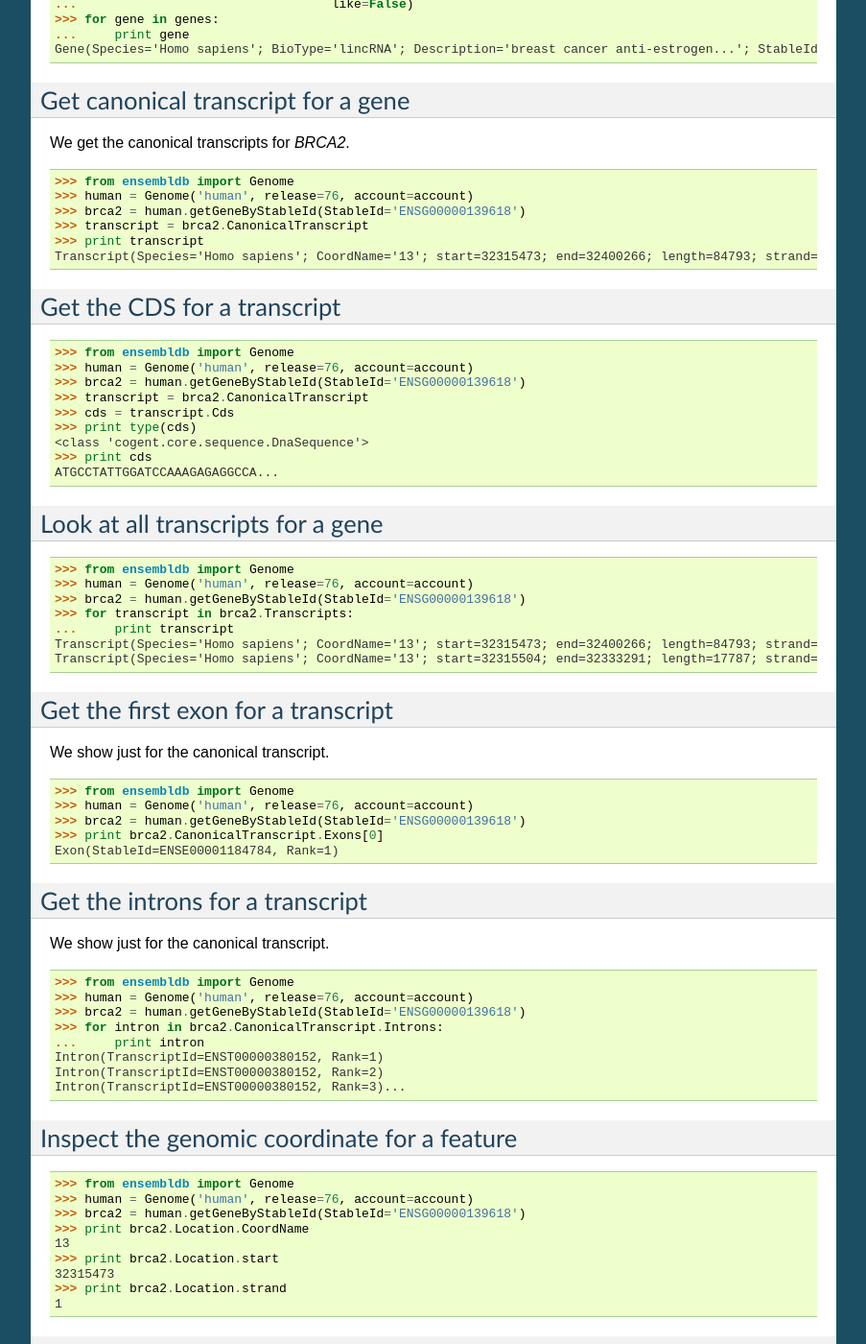
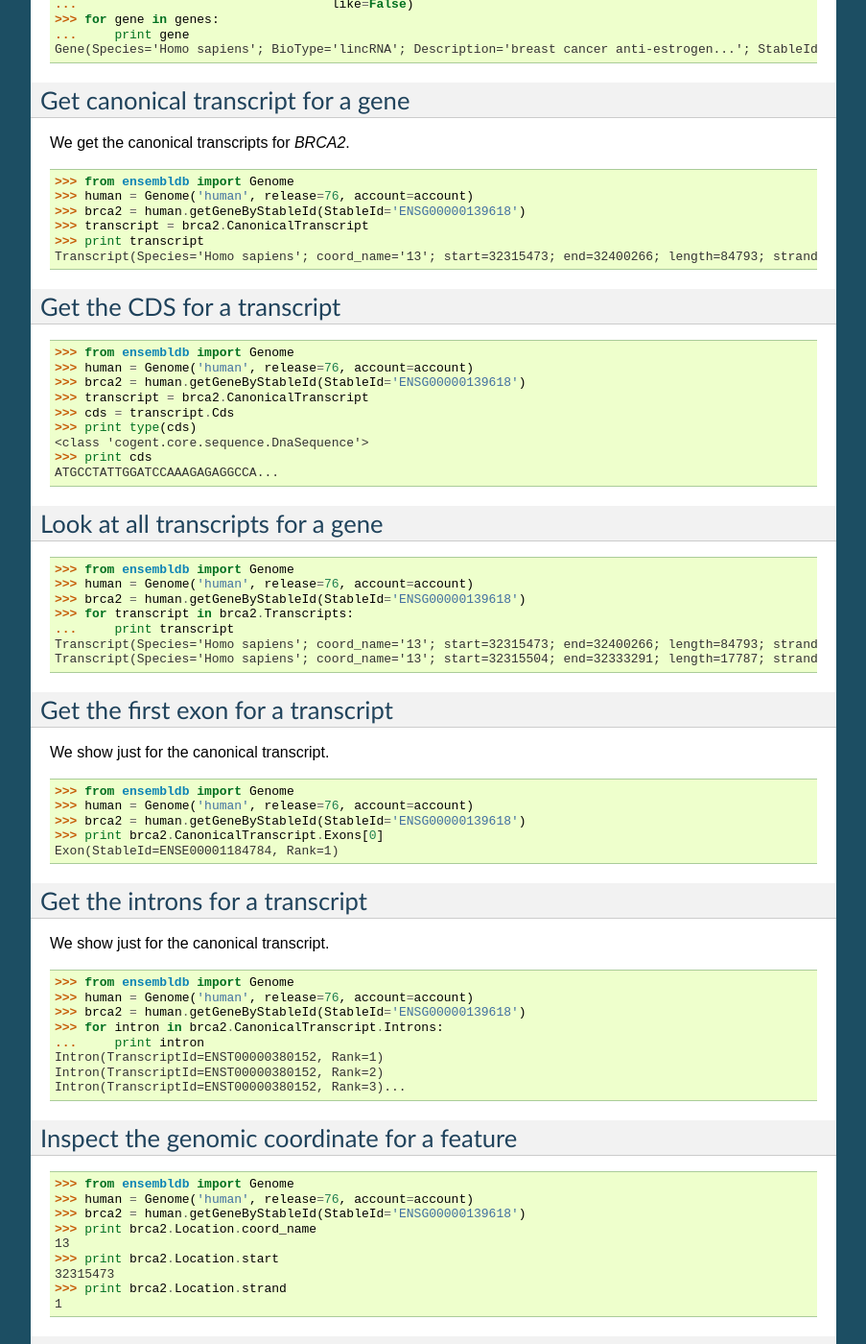
Before and after one commit to cogent3/ensembldb3, a Sphinx documentation site: the page built from doc/ensembl_snips.rst, in a window 1280 px wide and 1400 px high, scrolled down 1998 px. Shown: the whole window at 96% size, without its empty margins (198-1101 px from the left). Built offline with Sphinx 7.4.7, drawn with Linux system fonts in a browser that asks for light colours; formulas are drawn with MathJax 3; some of the changed text lies outside the part shown.

Commit message:
global rename of CoordName attribute/args to coord_name

```diff
--- a/doc/ensembl_snips.rst
+++ b/doc/ensembl_snips.rst
@@ -149,7 +149,7 @@ We get the canonical transcripts for *BRCA2*.
     >>> brca2 = human.getGeneByStableId(StableId='ENSG00000139618')
     >>> transcript = brca2.CanonicalTranscript
     >>> print transcript
-    Transcript(Species='Homo sapiens'; CoordName='13'; start=32315473; end=32400266; length=84793; strand='+')
+    Transcript(Species='Homo sapiens'; coord_name='13'; start=32315473; end=32400266; length=84793; strand='+')
 
 Get the CDS for a transcript
 ^^^^^^^^^^^^^^^^^^^^^^^^^^^^
@@ -176,8 +176,8 @@ Look at all transcripts for a gene
     >>> brca2 = human.getGeneByStableId(StableId='ENSG00000139618')
     >>> for transcript in brca2.Transcripts:
     ...     print transcript
-    Transcript(Species='Homo sapiens'; CoordName='13'; start=32315473; end=32400266; length=84793; strand='+')
-    Transcript(Species='Homo sapiens'; CoordName='13'; start=32315504; end=32333291; length=17787; strand='+')...
+    Transcript(Species='Homo sapiens'; coord_name='13'; start=32315473; end=32400266; length=84793; strand='+')
+    Transcript(Species='Homo sapiens'; coord_name='13'; start=32315504; end=32333291; length=17787; strand='+')...
 
 Get the first exon for a transcript
 ^^^^^^^^^^^^^^^^^^^^^^^^^^^^^^^^^^^
@@ -217,7 +217,7 @@ Inspect the genomic coordinate for a feature
     >>> from ensembldb import Genome
     >>> human = Genome('human', release=76, account=account)
     >>> brca2 = human.getGeneByStableId(StableId='ENSG00000139618')
-    >>> print brca2.Location.CoordName
+    >>> print brca2.Location.coord_name
     13
     >>> print brca2.Location.start
     32315473
@@ -233,13 +233,13 @@ We query the genome for repeats within a specific coordinate range on chromosome
 
     >>> from ensembldb import Genome
     >>> human = Genome('human', release=76, account=account)
-    >>> repeats = human.getFeatures(CoordName='13', start=32305473, end=32315473, feature_types='repeat')
+    >>> repeats = human.getFeatures(coord_name='13', start=32305473, end=32315473, feature_types='repeat')
     >>> for repeat in repeats:
     ...     print repeat.RepeatClass
     ...     print repeat
     ...     break
     SINE/Alu
-    Repeat(CoordName='13'; start=32305225; end=32305525; length=300; strand='-', Score=2770.0)
+    Repeat(coord_name='13'; start=32305225; end=32305525; length=300; strand='-', Score=2770.0)
 
 Get CpG island elements in a genomic interval
 ^^^^^^^^^^^^^^^^^^^^^^^^^^^^^^^^^^^^^^^^^^^^^
@@ -250,11 +250,11 @@ We query the genome for CpG islands within a specific coordinate range on chromo
 
     >>> from ensembldb import Genome
     >>> human = Genome('human', release=76, account=account)
-    >>> islands = human.getFeatures(CoordName='11', start=2129111, end=2149604, feature_types='cpg')
+    >>> islands = human.getFeatures(coord_name='11', start=2129111, end=2149604, feature_types='cpg')
     >>> for island in islands:
     ...     print island
     ...     break
-    CpGisland(CoordName='11'; start=2137721; end=2141254; length=3533; strand='-', Score=3254.0)
+    CpGisland(coord_name='11'; start=2137721; end=2141254; length=3533; strand='-', Score=3254.0)
 
 Get SNPs
 --------
@@ -359,7 +359,7 @@ alignment method in the vertebrates clade:
     >>> compara = Compara(species, release=66)
     >>> clade = "vertebrates"
     >>> chrom, start, end, strand = "X", 155754928, 155755079, "-"
-    >>> regions = compara.getSyntenicRegions(Species="mouse", CoordName=chrom,
+    >>> regions = compara.getSyntenicRegions(Species="mouse", coord_name=chrom,
     ...                                      start=start, end=end, align_method="PECAN",
     ...                                      align_clade=clade, strand=strand)
     >>> aligned_pairs = [r for r in regions]
@@ -367,9 +367,9 @@ alignment method in the vertebrates clade:
     >>> aligned_regions = [m for m in alignment.Members
     ...                    if m.Region is not None]
     >>> source_region, target_region = aligned_regions
-    >>> print source_region.Location.CoordName, source_region.Location.start, source_region.Location.end
+    >>> print source_region.Location.coord_name, source_region.Location.start, source_region.Location.end
     X 155754928 155755079
-    >>> print target_region.Location.CoordName, target_region.Location.start, target_region.Location.end
+    >>> print target_region.Location.coord_name, target_region.Location.start, target_region.Location.end
     X 20222659 20223163
 
 .. note:: We took the aligned regions from the ``regions`` generator and put them in a list for convenience.
```
Also changed, not shown: 10 other files.
